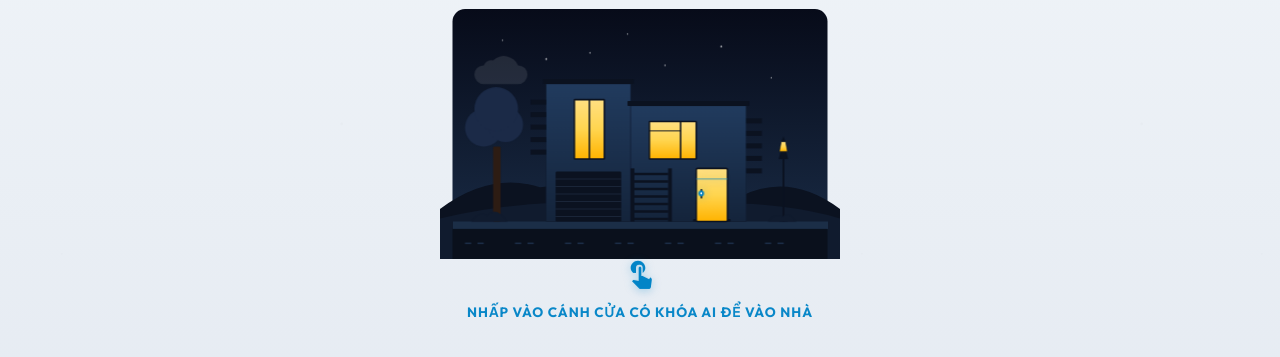
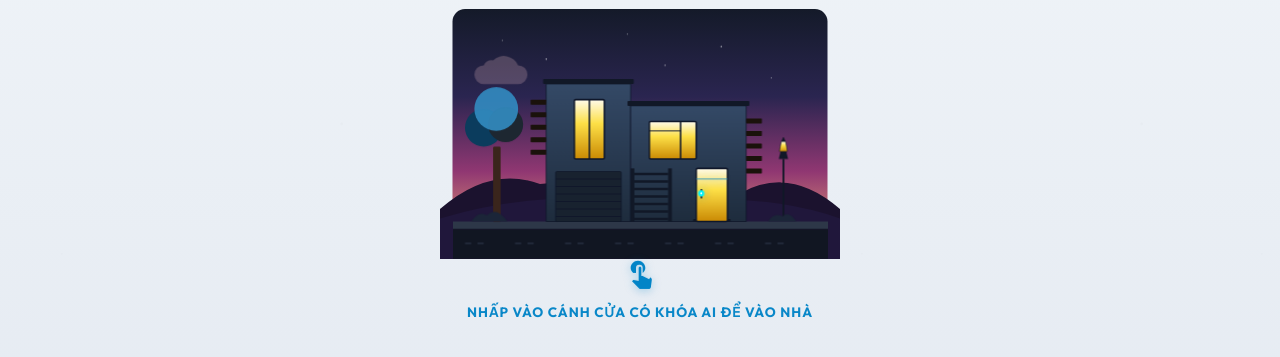
Before and after one commit to huykokukevnnn/If-and-Then, a website: page index.html in a window 1280 px wide. Shown: the part 197-554 px from the top of the page. Drawn offline with Linux system fonts and the light colour scheme.

Commit message:
feat: upgrade welcome screen exterior villa illustration to stunning twilight morning dawn sunrise look

```diff
--- a/index.html
+++ b/index.html
@@ -5,7 +5,7 @@
     <meta name="viewport" content="width=device-width, initial-scale=1.0, maximum-scale=1.0, user-scalable=no">
     <title>AI Smart Home - Game Giáo Dục Trải Nghiệm & Lập Trình AI</title>
     <meta name="description" content="Trò chơi mini game tương tác giáo dục học sinh về cách thức hoạt động và lập trình Trí tuệ Nhân tạo (AI) ứng dụng vào nhà thông minh Smart Home.">
-    <link rel="stylesheet" href="styles.css?v=13.0">
+    <link rel="stylesheet" href="styles.css?v=14.0">
 </head>
 <body>
     <div class="star-bg"></div>
@@ -61,84 +61,85 @@
 
                                  <svg class="exterior-house-svg" viewBox="0 0 600 400" xmlns="http://www.w3.org/2000/svg">
                         <defs>
-                            <!-- Bầu trời Gradient tối huyền ảo -->
+                            <!-- Bầu trời Gradient bình minh rực rỡ ấm áp (Tờ mờ sáng cực kỳ đẹp mắt) -->
                             <linearGradient id="skyGrad" x1="0%" y1="0%" x2="0%" y2="100%">
-                                <stop offset="0%" stop-color="#070b19"/>
-                                <stop offset="100%" stop-color="#1a2d48"/>
+                                <stop offset="0%" stop-color="#141a29"/> <!-- Tầng mây đêm trên cao -->
+                                <stop offset="35%" stop-color="#2a2550"/> <!-- Sắc tím hoàng hôn dịu dàng -->
+                                <stop offset="65%" stop-color="#903772"/> <!-- Hồng ánh bình minh rạng rỡ -->
+                                <stop offset="100%" stop-color="#fdba74"/> <!-- Ánh nắng vàng be ấm sực ở đường chân trời -->
                             </linearGradient>
-                            <!-- Tường xanh đêm tối giản sang trọng -->
+                            <!-- Tường đá phiến xanh xám hiện đại, nổi bật có highlight -->
                             <linearGradient id="wallDarkBlue" x1="0%" y1="0%" x2="0%" y2="100%">
-                                <stop offset="0%" stop-color="#213b5e"/>
-                                <stop offset="100%" stop-color="#14243b"/>
+                                <stop offset="0%" stop-color="#344966"/> <!-- Đá phiến xám xanh sáng -->
+                                <stop offset="100%" stop-color="#1e2c3d"/> <!-- Đáy đậm giữ khối vững chãi -->
                             </linearGradient>
-                            <!-- Cửa sổ & Cửa chính phát sáng ấm áp -->
+                            <!-- Cửa sổ & Cửa chính phát sáng rực rỡ đầy sức sống -->
                             <linearGradient id="windowWarm" x1="0%" y1="0%" x2="0%" y2="100%">
-                                <stop offset="0%" stop-color="#ffe082"/>
-                                <stop offset="50%" stop-color="#ffd54f"/>
-                                <stop offset="100%" stop-color="#ffb300"/>
+                                <stop offset="0%" stop-color="#fffbeb"/>
+                                <stop offset="40%" stop-color="#fde047"/>
+                                <stop offset="100%" stop-color="#ca8a04"/>
                             </linearGradient>
                         </defs>
 
-                        <!-- Bầu trời đêm có bo góc mượt mà -->
+                        <!-- Bầu trời tờ mờ sáng với bo góc mượt mà -->
                         <rect width="600" height="400" rx="20" fill="url(#skyGrad)"/>
 
-                        <!-- Dải đồi núi xa xăm hậu cảnh màu xanh sẫm -->
-                        <path d="M-20 320 Q60 260 140 285 Q220 275 300 320 Q380 270 460 300 Q540 260 620 320 L620 400 L-20 400 Z" fill="#0b1220" />
-                        <path d="M-20 335 Q150 295 320 318 Q490 298 620 335 L620 400 L-20 400 Z" fill="#101b2e" />
+                        <!-- Dải đồi núi xa xăm hậu cảnh màu tím hồng của bình minh -->
+                        <path d="M-20 320 Q60 250 140 280 Q220 270 300 320 Q380 260 460 295 Q540 250 620 320 L620 400 L-20 400 Z" fill="#1b122e" />
+                        <path d="M-20 335 Q150 285 320 312 Q490 290 620 335 L620 400 L-20 400 Z" fill="#20173b" />
 
-                        <!-- Hạt sao lấp lánh ban đêm trên bầu trời -->
-                        <g fill="#ffffff" opacity="0.7" class="star-twinkle-svg">
-                            <circle cx="80" cy="50" r="1" />
-                            <circle cx="150" cy="80" r="1.5" />
-                            <circle cx="280" cy="40" r="1" />
-                            <circle cx="340" cy="90" r="1.2" />
-                            <circle cx="430" cy="60" r="1.5" />
-                            <circle cx="510" cy="110" r="1" />
-                            <circle cx="220" cy="70" r="1.2" />
+                        <!-- Hạt sao lấp lánh mờ dần khi bình minh hé rạng -->
+                        <g fill="#ffffff" opacity="0.45" class="star-twinkle-svg">
+                            <circle cx="80" cy="50" r="0.8" />
+                            <circle cx="150" cy="80" r="1.2" />
+                            <circle cx="280" cy="40" r="0.8" />
+                            <circle cx="340" cy="90" r="1" />
+                            <circle cx="430" cy="60" r="1.2" />
+                            <circle cx="510" cy="110" r="0.8" />
                         </g>
 
-                        <!-- Mây bay lơ lửng ban đêm -->
-                        <g fill="#ffffff" opacity="0.1" class="cloud-anim">
+                        <!-- Mây bay lơ lửng ban mai đỏ ửng nhẹ -->
+                        <g fill="#fecdd3" opacity="0.22" class="cloud-anim">
                             <path d="M40 90 a15 15 0 0 1 15 -8 a25 25 0 0 1 40 8 a15 15 0 0 1 15 15 a15 15 0 0 1 -15 15 h-55 a15 15 0 0 1 -15 -15 a15 15 0 0 1 15 -15 z" />
                         </g>
 
-                        <!-- Vỉa hè bên đường -->
-                        <rect x="0" y="340" width="600" height="12" fill="#1b2e47" />
+                        <!-- Vỉa hè bên đường màu xám đá -->
+                        <rect x="0" y="340" width="600" height="12" fill="#2d3748" />
 
-                        <!-- CƠ THỂ BIỆT THỰ ĐÈN LÊN SÁNG CỰC ĐẸP (THEO PHÁC THẢO) -->
+                        <!-- CƠ THỂ BIỆT THỰ HIỆN ĐẠI NỔI BẬT TỔNG THỂ -->
 
                         <!-- 1. Cụm nhà bên trái: Khối đứng 2 tầng chính -->
-                        <rect x="150" y="120" width="135" height="220" fill="url(#wallDarkBlue)" stroke="#111c30" stroke-width="0.8" />
+                        <rect x="150" y="120" width="135" height="220" fill="url(#wallDarkBlue)" stroke="#0f172a" stroke-width="1.2" />
                         <!-- Nóc mái tối sẫm -->
-                        <rect x="145" y="112" width="145" height="8" fill="#0b1220" rx="1" />
+                        <rect x="145" y="112" width="145" height="8" fill="#111827" rx="1.5" />
 
-                        <!-- Khe trang trí sọc ngang gỗ tối bên trái khối 1 -->
-                        <g fill="#0b1220">
-                            <rect x="125" y="145" width="25" height="8" />
-                            <rect x="125" y="165" width="25" height="8" />
-                            <rect x="125" y="185" width="25" height="8" />
-                            <rect x="125" y="205" width="25" height="8" />
-                            <rect x="125" y="225" width="25" height="8" />
+                        <!-- Khe trang trí sọc ngang gỗ óc chó sẫm cực kỳ thẩm mỹ bên trái -->
+                        <g fill="#1a120b">
+                            <rect x="125" y="145" width="25" height="8" rx="1" />
+                            <rect x="125" y="165" width="25" height="8" rx="1" />
+                            <rect x="125" y="185" width="25" height="8" rx="1" />
+                            <rect x="125" y="205" width="25" height="8" rx="1" />
+                            <rect x="125" y="225" width="25" height="8" rx="1" />
                         </g>
 
                         <!-- 2. Cụm nhà bên phải: Khối lầu nằm ngang lửng -->
-                        <rect x="285" y="155" width="185" height="185" fill="url(#wallDarkBlue)" stroke="#111c30" stroke-width="0.8" />
+                        <rect x="285" y="155" width="185" height="185" fill="url(#wallDarkBlue)" stroke="#0f172a" stroke-width="1.2" />
                         <!-- Nóc mái tối sẫm -->
-                        <rect x="280" y="147" width="195" height="8" fill="#0b1220" rx="1" />
+                        <rect x="280" y="147" width="195" height="8" fill="#111827" rx="1.5" />
 
-                        <!-- Khe trang trí sọc ngang gỗ tối bên phải khối 2 -->
-                        <g fill="#0b1220">
-                            <rect x="470" y="175" width="25" height="8" />
-                            <rect x="470" y="195" width="25" height="8" />
-                            <rect x="470" y="215" width="25" height="8" />
-                            <rect x="470" y="235" width="25" height="8" />
-                            <rect x="470" y="255" width="25" height="8" />
+                        <!-- Khe trang trí sọc ngang gỗ sẫm cực kỳ thẩm mỹ bên phải -->
+                        <g fill="#1a120b">
+                            <rect x="470" y="175" width="25" height="8" rx="1" />
+                            <rect x="470" y="195" width="25" height="8" rx="1" />
+                            <rect x="470" y="215" width="25" height="8" rx="1" />
+                            <rect x="470" y="235" width="25" height="8" rx="1" />
+                            <rect x="470" y="255" width="25" height="8" rx="1" />
                         </g>
 
-                        <!-- Cửa nhà để xe (Garage) ở tầng trệt bên trái -->
-                        <rect x="165" y="260" width="105" height="80" fill="#0b1220" rx="2" />
-                        <!-- Các đường gờ cửa cuốn ngang -->
-                        <g stroke="#1a2538" stroke-width="1.8">
+                        <!-- Cửa nhà để xe (Garage) màu xám đậm có điểm nhấn sáng -->
+                        <rect x="165" y="260" width="105" height="80" fill="#18222f" stroke="#0f172a" stroke-width="1.2" rx="2" />
+                        <!-- Các đường gờ dọc/ngang cửa cuốn -->
+                        <g stroke="#0f172a" stroke-width="1.5">
                             <line x1="165" y1="272" x2="270" y2="272" />
                             <line x1="165" y1="284" x2="270" y2="284" />
                             <line x1="165" y1="296" x2="270" y2="296" />
@@ -147,8 +148,8 @@
                             <line x1="165" y1="332" x2="270" y2="332" />
                         </g>
 
-                        <!-- Hàng rào song sắt tối giản ở giữa nhà -->
-                        <g fill="#0b1220">
+                        <!-- Hàng rào cột sắt đen mờ tinh tế ở giữa nhà -->
+                        <g fill="#111827">
                             <rect x="285" y="255" width="6" height="85" />
                             <rect x="345" y="255" width="6" height="85" />
                             <!-- Các thanh ngang -->
@@ -161,73 +162,73 @@
                             <rect x="291" y="334" width="54" height="4" />
                         </g>
 
-                        <!-- 3. Cụm cửa sổ phát sáng lung linh sắc vàng ấm áp -->
+                        <!-- 3. Cụm cửa sổ phát sáng lung linh cực mạnh trên nền trời tờ mờ sáng -->
 
                         <!-- Cửa sổ đứng tầng 2 (Khối Trái) -->
-                        <rect x="195" y="145" width="48" height="95" fill="url(#windowWarm)" stroke="#0b1220" stroke-width="2.5" rx="1" />
-                        <line x1="219" y1="145" x2="219" y2="240" stroke="#0b1220" stroke-width="2.5" />
+                        <rect x="195" y="145" width="48" height="95" fill="url(#windowWarm)" stroke="#0f172a" stroke-width="2.5" rx="2" />
+                        <line x1="219" y1="145" x2="219" y2="240" stroke="#0f172a" stroke-width="2.5" />
 
                         <!-- Cửa sổ ngang tầng 2 (Khối Phải) -->
-                        <rect x="315" y="180" width="75" height="60" fill="url(#windowWarm)" stroke="#0b1220" stroke-width="2.5" rx="1" />
-                        <line x1="365" y1="180" x2="365" y2="240" stroke="#0b1220" stroke-width="2.5" />
-                        <line x1="315" y1="195" x2="365" y2="195" stroke="#0b1220" stroke-width="1.5" />
+                        <rect x="315" y="180" width="75" height="60" fill="url(#windowWarm)" stroke="#0f172a" stroke-width="2.5" rx="2" />
+                        <line x1="365" y1="180" x2="365" y2="240" stroke="#0f172a" stroke-width="2.5" />
+                        <line x1="315" y1="195" x2="365" y2="195" stroke="#0f172a" stroke-width="1.5" />
 
-                        <!-- CỬA CHÍNH VÀO NHÀ (Tương tác bấm vào để bước vào nhà) -->
+                        <!-- CỬA CHÍNH VÀO NHÀ (Nơi tương tác để bước vào nhà) -->
                         <g class="glow-door" id="svg-front-door" style="cursor: pointer;">
                             <!-- Thềm bước chân gỗ sẫm -->
-                            <rect x="385" y="336" width="60" height="4" fill="#0b1220" rx="1" />
-                            <!-- Cánh cửa phát sáng sắc vàng óng lộng lẫy -->
-                            <rect x="390" y="255" width="50" height="85" fill="url(#windowWarm)" stroke="#0b1220" stroke-width="2.5" rx="2" />
-                            <!-- Tay nắm cửa thanh mảnh màu tối -->
-                            <rect x="397" y="288" width="2.5" height="15" fill="#0b1220" rx="0.5" />
+                            <rect x="385" y="336" width="60" height="4" fill="#111827" rx="1" />
+                            <!-- Cánh cửa phát sáng sắc vàng rực rỡ nổi bật cực độ -->
+                            <rect x="390" y="255" width="50" height="85" fill="url(#windowWarm)" stroke="#0f172a" stroke-width="2.5" rx="2" />
+                            <!-- Tay nắm cửa thanh mảnh -->
+                            <rect x="397" y="288" width="2.5" height="15" fill="#0f172a" rx="0.5" />
 
-                            <!-- Khóa thông minh AI pulsing phát sáng bảo mật cyan -->
-                            <circle cx="398" cy="295" r="4.5" fill="#0284c7" class="pulse-lock" filter="drop-shadow(0 0 4px var(--neon-cyan))" />
+                            <!-- Khóa thông minh AI pulsing phát sáng bảo mật cyan nổi bần bật -->
+                            <circle cx="398" cy="295" r="5" fill="#00f5ff" class="pulse-lock" filter="drop-shadow(0 0 5px var(--neon-cyan))" />
                             <circle cx="398" cy="295" r="1.5" fill="#fff" />
 
-                            <!-- Tia quét bảo mật chạy dọc/ngang động -->
-                            <line x1="390" y1="272" x2="440" y2="272" stroke="var(--neon-cyan)" stroke-width="1.5" opacity="0.75" class="pulse-lock"/>
+                            <!-- Tia quét bảo mật chạy dọc/ngang neon cyan -->
+                            <line x1="390" y1="272" x2="440" y2="272" stroke="var(--neon-cyan)" stroke-width="1.5" opacity="0.8" class="pulse-lock"/>
                         </g>
 
-                        <!-- 4. Cảnh quan xung quanh (Cây xanh & Đèn đường cổ điển) -->
+                        <!-- 4. Cảnh quan xung quanh (Cây xanh tươi tắn & Đèn đường ấm áp) -->
 
-                        <!-- Cây xanh tối giản bên trái ngôi nhà -->
+                        <!-- Cây xanh bên trái ngôi nhà có sắc lá tươi nổi bật hơn -->
                         <g>
                             <!-- Thân cây gỗ -->
-                            <rect x="65" y="220" width="12" height="120" fill="#2d1c13" rx="2" />
-                            <!-- Tán lá tròn màu xanh đêm đặc biệt tương phản -->
-                            <circle cx="50" cy="190" r="30" fill="#1b2a47" />
-                            <circle cx="85" cy="185" r="28" fill="#1b2a47" />
-                            <circle cx="70" cy="160" r="35" fill="#1b2a47" />
+                            <rect x="65" y="220" width="12" height="120" fill="#3a251c" rx="2" />
+                            <!-- Tán lá tròn màu xanh biển sâu đầy tính nghệ thuật -->
+                            <circle cx="50" cy="190" r="30" fill="#0b3c5d" />
+                            <circle cx="85" cy="185" r="28" fill="#1d2731" />
+                            <circle cx="70" cy="160" r="35" fill="#328cc1" opacity="0.9" />
                         </g>
-                        <!-- Khóm bụi cỏ nhỏ trang trí dưới chân cây -->
-                        <path d="M 30 340 Q 42 322 55 330 Q 70 315 88 340 Z" fill="#101b2e" />
+                        <!-- Khóm bụi cỏ nhỏ trang trí -->
+                        <path d="M 30 340 Q 42 322 55 330 Q 70 315 88 340 Z" fill="#1b2538" />
 
-                        <!-- Đèn đường cổ điển ở bên phải ngôi nhà -->
+                        <!-- Đèn đường cổ điển ấm áp ở bên phải ngôi nhà -->
                         <g>
                             <!-- Cột đèn -->
-                            <rect x="528" y="240" width="3" height="100" fill="#0b1220" />
-                            <rect x="523" y="337" width="13" height="3" fill="#0b1220" />
+                            <rect x="528" y="240" width="3" height="100" fill="#111827" />
+                            <rect x="523" y="337" width="13" height="3" fill="#111827" />
                             <!-- Giá đỡ đèn mạ đen -->
-                            <polygon points="522,240 537,240 534,228 525,228" fill="#0b1220" />
-                            <!-- Bóng đèn phát sáng vàng -->
-                            <polygon points="523,228 536,228 533,212 526,212" fill="url(#windowWarm)" stroke="#0b1220" stroke-width="1" />
+                            <polygon points="522,240 537,240 534,228 525,228" fill="#111827" />
+                            <!-- Bóng đèn phát sáng vàng rực -->
+                            <polygon points="523,228 536,228 533,212 526,212" fill="url(#windowWarm)" stroke="#111827" stroke-width="1" />
                             <!-- Chóp đỉnh đèn -->
-                            <polygon points="526,212 533,212 529.5,204" fill="#0b1220" />
+                            <polygon points="526,212 533,212 529.5,204" fill="#111827" />
                         </g>
                         <!-- Khóm bụi cỏ nhỏ trang trí chân đèn -->
-                        <path d="M 505 340 Q 515 325 528 332 Q 538 322 550 340 Z" fill="#101b2e" />
+                        <path d="M 505 340 Q 515 325 528 332 Q 538 322 550 340 Z" fill="#1b2538" />
 
-                        <!-- Mặt đường nhựa xanh đêm dưới tiền cảnh -->
-                        <rect x="0" y="352" width="600" height="48" fill="#0a101c" />
-                        <!-- Dải nét đứt phân làn đường trắng xám -->
-                        <line x1="20" y1="375" x2="60" y2="375" stroke="#1d2e49" stroke-width="2.5" stroke-dasharray="10 10" />
-                        <line x1="100" y1="375" x2="140" y2="375" stroke="#1d2e49" stroke-width="2.5" stroke-dasharray="10 10" />
-                        <line x1="180" y1="375" x2="220" y2="375" stroke="#1d2e49" stroke-width="2.5" stroke-dasharray="10 10" />
-                        <line x1="260" y1="375" x2="300" y2="375" stroke="#1d2e49" stroke-width="2.5" stroke-dasharray="10 10" />
-                        <line x1="340" y1="375" x2="380" y2="375" stroke="#1d2e49" stroke-width="2.5" stroke-dasharray="10 10" />
-                        <line x1="420" y1="375" x2="460" y2="375" stroke="#1d2e49" stroke-width="2.5" stroke-dasharray="10 10" />
-                        <line x1="500" y1="375" x2="540" y2="375" stroke="#1d2e49" stroke-width="2.5" stroke-dasharray="10 10" />
+                        <!-- Mặt đường nhựa dưới tiền cảnh màu xanh sẫm -->
+                        <rect x="0" y="352" width="600" height="48" fill="#111622" />
+                        <!-- Dải làn đường màu xám xanh -->
+                        <line x1="20" y1="375" x2="60" y2="375" stroke="#232b3c" stroke-width="2.5" stroke-dasharray="10 10" />
+                        <line x1="100" y1="375" x2="140" y2="375" stroke="#232b3c" stroke-width="2.5" stroke-dasharray="10 10" />
+                        <line x1="180" y1="375" x2="220" y2="375" stroke="#232b3c" stroke-width="2.5" stroke-dasharray="10 10" />
+                        <line x1="260" y1="375" x2="300" y2="375" stroke="#232b3c" stroke-width="2.5" stroke-dasharray="10 10" />
+                        <line x1="340" y1="375" x2="380" y2="375" stroke="#232b3c" stroke-width="2.5" stroke-dasharray="10 10" />
+                        <line x1="420" y1="375" x2="460" y2="375" stroke="#232b3c" stroke-width="2.5" stroke-dasharray="10 10" />
+                        <line x1="500" y1="375" x2="540" y2="375" stroke="#232b3c" stroke-width="2.5" stroke-dasharray="10 10" />
                     </svg>
                 </div>
 
```
